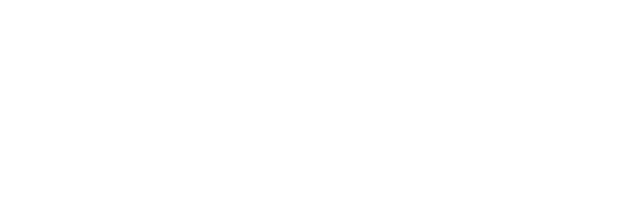
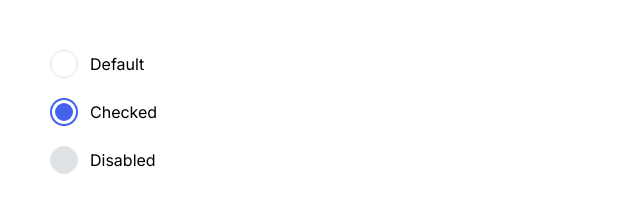
Before and after one commit to js-tasks-ru/htmlcss-20211125_daryaryab, a website: page 07-lection5/02-radio/index.html in a window 1280 px wide. Shown: the whole page, without its empty margins (0-640 px from the left). Drawn offline with nearby package versions, Linux system fonts and the light colour scheme.

Commit message:
resolve radio btn

```diff
--- a/07-lection5/02-radio/index.html
+++ b/07-lection5/02-radio/index.html
@@ -4,8 +4,36 @@
     <head>
         <link rel="stylesheet" href="../../assets/css/main.css">
         <link rel="stylesheet" href="./radio.css">
+    <style>
+        .container {
+            display: flex;
+            flex-direction: column;
+            gap: 20px;
+            margin: 50px;
+        }
+    </style>
     </head>
+
     <body>
+        <div class="container">
+            <label class="radio-btn">
+                <input type="radio" class="radio-btn_hidden" tabindex="1">
+                <span class="radio-btn__item"></span>
+                Default
+            </label>
+
+            <label class="radio-btn">
+                <input type="radio" class="radio-btn_hidden" tabindex="1" checked>
+                <span class="radio-btn__item"></span>
+                Checked
+            </label>
+
+            <label class="radio-btn radio-btn_disabled">
+                <input type="radio" class="radio-btn_hidden" tabindex="1">
+                <span class="radio-btn__item"></span>
+                Disabled
+            </label>
+        </div>
 
     </body>
 </html>
--- a/07-lection5/02-radio/radio.css
+++ b/07-lection5/02-radio/radio.css
@@ -0,0 +1,59 @@
+.radio-btn {
+  display: flex;
+  align-items: center;
+  gap: 12px;
+  font: 400 16px/24px 'Inter', sans-serif;
+}
+
+.radio-btn__item {
+  position: relative;
+  display: flex;
+  align-items: center;
+  justify-content: center;
+  width: 28px;
+  height: 28px;
+  background-color: var(--white);
+  border: 1px solid var(--grey-2);
+  box-sizing: border-box;
+  border-radius: 50%;
+  cursor: pointer;
+}
+
+.radio-btn_hidden {
+  position: absolute;
+  clip: rect(0,0,0,0);
+  opacity: 0;
+}
+
+.radio-btn_hidden:checked ~ .radio-btn__item {
+  border: 2px solid var(--blue);
+}
+
+.radio-btn_hidden:checked ~ .radio-btn__item:after {
+  content: "";
+  width: 18px;
+  height: 18px;
+  background-color: var(--blue);
+  position: absolute;
+  top: 50%;
+  left: 50%;
+  transform: translate(-50%, -50%);
+  border-radius: 50%;
+}
+
+.radio-btn_disabled {
+  cursor: not-allowed;
+}
+
+.radio-btn_disabled .radio-btn__item {
+  background-color: var(--grey-2);
+  color: var(--grey-2);
+}
+
+.radio-btn_disabled > .radio-btn_hidden:checked ~ .radio-btn__item {
+  border: none;
+}
+
+.radio-btn_disabled > .radio-btn_hidden:checked ~ .radio-btn__item:after {
+  display: none;
+}
```
